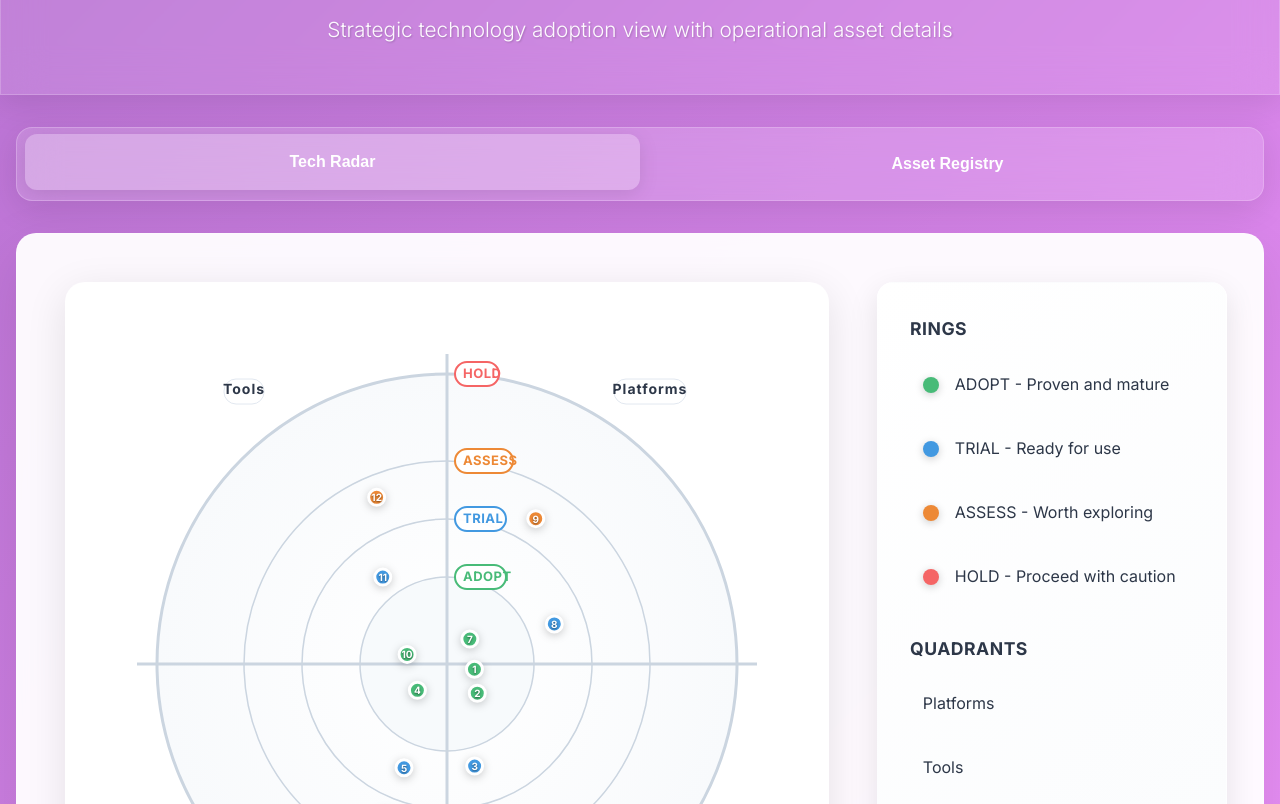
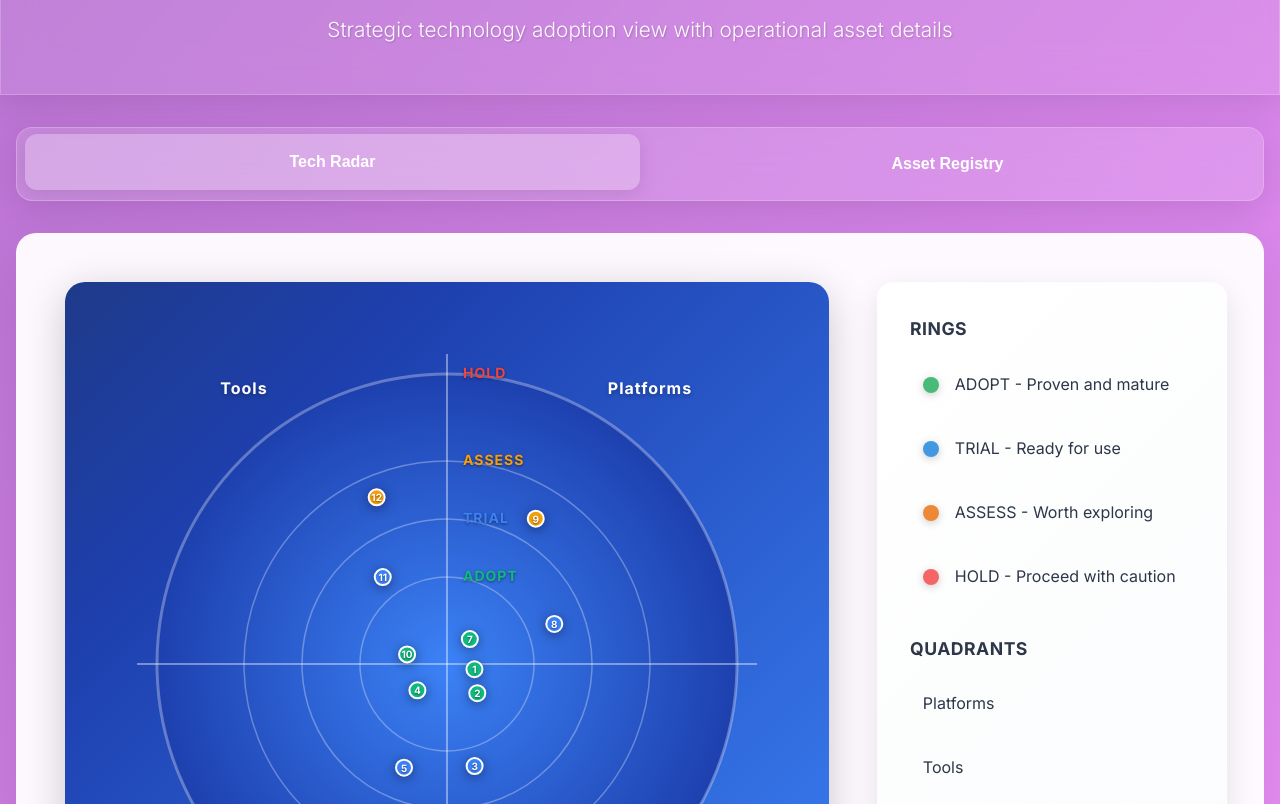
Before and after one commit to davidroche7/techradar, a plain HTML site: page index.html in a window 1280 px wide. Shown: the part 142-946 px from the top of the page. Drawn offline with nearby package versions, Linux system fonts and the light colour scheme.

Commit message:
Update index.html

```diff
--- a/index.html
+++ b/index.html
@@ -136,10 +136,10 @@
             position: relative;
             width: 100%;
             margin: 0 auto;
-            background: #ffffff;
+            background: linear-gradient(135deg, #1e3a8a 0%, #1e40af 25%, #3b82f6 100%);
             border-radius: 20px;
             padding: 2rem;
-            box-shadow: 0 10px 40px rgba(0,0,0,0.1);
+            box-shadow: 0 10px 40px rgba(0,0,0,0.2);
         }
 
         #radar-chart {
@@ -885,10 +885,10 @@
                 .attr("r", "50%");
             bgGradient.append("stop")
                 .attr("offset", "0%")
-                .attr("stop-color", "#ffffff");
+                .attr("stop-color", "#3b82f6");
             bgGradient.append("stop")
                 .attr("offset", "100%")
-                .attr("stop-color", "#f8fafc");
+                .attr("stop-color", "#1e40af");
 
             // Background circle
             svg.append("circle")
@@ -897,17 +897,16 @@
                 .attr("r", maxRadius)
                 .attr("fill", "url(#bgGradient)");
 
-            // Draw rings with ThoughtWorks-style appearance
+            // Draw rings with AOE-style appearance
             const rings = [0.3, 0.5, 0.7, 1.0];
-            const ringColors = ["#f7fafc", "#edf2f7", "#e2e8f0", "#cbd5e0"];
 
             rings.forEach((ring, index) => {
                 svg.append("circle")
                     .attr("cx", centerX)
                     .attr("cy", centerY)
                     .attr("r", ring * maxRadius)
-                    .attr("fill", index === 0 ? ringColors[index] : "none")
-                    .attr("stroke", "#cbd5e0")
+                    .attr("fill", "none")
+                    .attr("stroke", "rgba(255,255,255,0.3)")
                     .attr("stroke-width", index === rings.length - 1 ? 3 : 1.5);
             });
 
@@ -917,16 +916,16 @@
                 .attr("y1", 40)
                 .attr("x2", centerX)
                 .attr("y2", height - 40)
-                .attr("stroke", "#cbd5e0")
-                .attr("stroke-width", 3);
+                .attr("stroke", "rgba(255,255,255,0.4)")
+                .attr("stroke-width", 2);
 
             svg.append("line")
                 .attr("x1", 40)
                 .attr("y1", centerY)
                 .attr("x2", width - 40)
                 .attr("y2", centerY)
-                .attr("stroke", "#cbd5e0")
-                .attr("stroke-width", 3);
+                .attr("stroke", "rgba(255,255,255,0.4)")
+                .attr("stroke-width", 2);
 
             // Add quadrant labels with better positioning
             const quadrantLabels = [
@@ -937,50 +936,33 @@
             ];
 
             quadrantLabels.forEach(label => {
-                // Background for text
-                const textBg = svg.append("rect")
-                    .attr("x", label.x - (label.text.length * 4))
-                    .attr("y", label.y - 15)
-                    .attr("width", label.text.length * 8)
-                    .attr("height", 25)
-                    .attr("fill", "rgba(255,255,255,0.9)")
-                    .attr("rx", 12)
-                    .attr("stroke", "#e2e8f0")
-                    .attr("stroke-width", 1);
-
                 svg.append("text")
                     .attr("x", label.x)
                     .attr("y", label.y)
                     .attr("text-anchor", "middle")
-                    .attr("fill", "#2d3748")
-                    .attr("font-size", "14")
+                    .attr("fill", "white")
+                    .attr("font-size", "16")
                     .attr("font-weight", "700")
                     .attr("text-transform", "uppercase")
                     .attr("letter-spacing", "1px")
+                    .style("text-shadow", "0 2px 4px rgba(0,0,0,0.3)")
                     .text(label.text);
             });
 
             // Add ring labels
             const ringLabels = ["ADOPT", "TRIAL", "ASSESS", "HOLD"];
+            const ringColors = ["#10b981", "#3b82f6", "#f59e0b", "#ef4444"];
             ringLabels.forEach((label, index) => {
                 const radius = rings[index] * maxRadius;
-                const textBg = svg.append("rect")
-                    .attr("x", centerX + 8)
-                    .attr("y", centerY - radius - 12)
-                    .attr("width", label.length * 7 + 16)
-                    .attr("height", 24)
-                    .attr("fill", "rgba(255,255,255,0.95)")
-                    .attr("rx", 12)
-                    .attr("stroke", radarData.rings[index].color)
-                    .attr("stroke-width", 2);
 
                 svg.append("text")
                     .attr("x", centerX + 16)
                     .attr("y", centerY - radius + 4)
-                    .attr("fill", radarData.rings[index].color)
-                    .attr("font-size", "13")
+                    .attr("fill", ringColors[index])
+                    .attr("font-size", "14")
                     .attr("font-weight", "700")
-                    .attr("letter-spacing", "0.5px")
+                    .attr("letter-spacing", "1px")
+                    .style("text-shadow", "0 1px 3px rgba(0,0,0,0.5)")
                     .text(label);
             });
 
@@ -1005,23 +987,33 @@
 
                 const ringColor = radarData.rings[ringIndex].color;
 
+                // Add technology dot with AOE-style colors
+                const dotColors = {
+                    'adopt': '#10b981',    // emerald-500
+                    'trial': '#3b82f6',    // blue-500
+                    'assess': '#f59e0b',   // amber-500
+                    'hold': '#ef4444'      // red-500
+                };
+
+                const dotColor = dotColors[tech.ring] || ringColor;
+
                 // Add technology dot with enhanced styling
                 const dot = svg.append("circle")
                     .attr("cx", x)
                     .attr("cy", y)
                     .attr("r", 0)
-                    .attr("fill", ringColor)
+                    .attr("fill", dotColor)
                     .attr("stroke", "white")
-                    .attr("stroke-width", 3)
+                    .attr("stroke-width", 2)
                     .style("cursor", "pointer")
-                    .style("filter", "drop-shadow(0 2px 4px rgba(0,0,0,0.2))")
+                    .style("filter", "drop-shadow(0 2px 6px rgba(0,0,0,0.4))")
                     .on("click", () => showTechDetails(tech))
                     .on("mouseover", function(event) {
                         d3.select(this)
                             .transition()
                             .duration(200)
                             .attr("r", 12)
-                            .attr("stroke-width", 4);
+                            .attr("stroke-width", 3);
                         showTooltip(tech, event.pageX, event.pageY);
                     })
                     .on("mouseout", function() {
@@ -1029,9 +1021,9 @@
                             .transition()
                             .duration(200)
                             .attr("r", 8)
-                            .attr("stroke-width", 3);
+                            .attr("stroke-width", 2);
                         hideTooltip();
-                    });
+                    });;
 
                 // Animate dot appearance
                 dot.transition()
@@ -1067,15 +1059,22 @@
 
             list.innerHTML = '';
 
+            const dotColors = {
+                'adopt': '#10b981',
+                'trial': '#3b82f6',
+                'assess': '#f59e0b',
+                'hold': '#ef4444'
+            };
+
             radarData.technologies.forEach((tech, index) => {
-                const ringColor = radarData.rings.find(r => r.id === tech.ring).color;
+                const dotColor = dotColors[tech.ring];
 
                 const item = document.createElement('div');
                 item.className = 'tech-item';
                 item.onclick = () => showTechDetails(tech);
 
                 item.innerHTML = `
-                    <div class="tech-number" style="background-color: ${ringColor};">${index + 1}</div>
+                    <div class="tech-number" style="background-color: ${dotColor};">${index + 1}</div>
                     <div>
                         <div style="font-weight: 600; color: #2d3748;">${tech.name}</div>
                         <div style="font-size: 0.8rem; color: #718096;">${tech.ring.toUpperCase()}</div>
```
